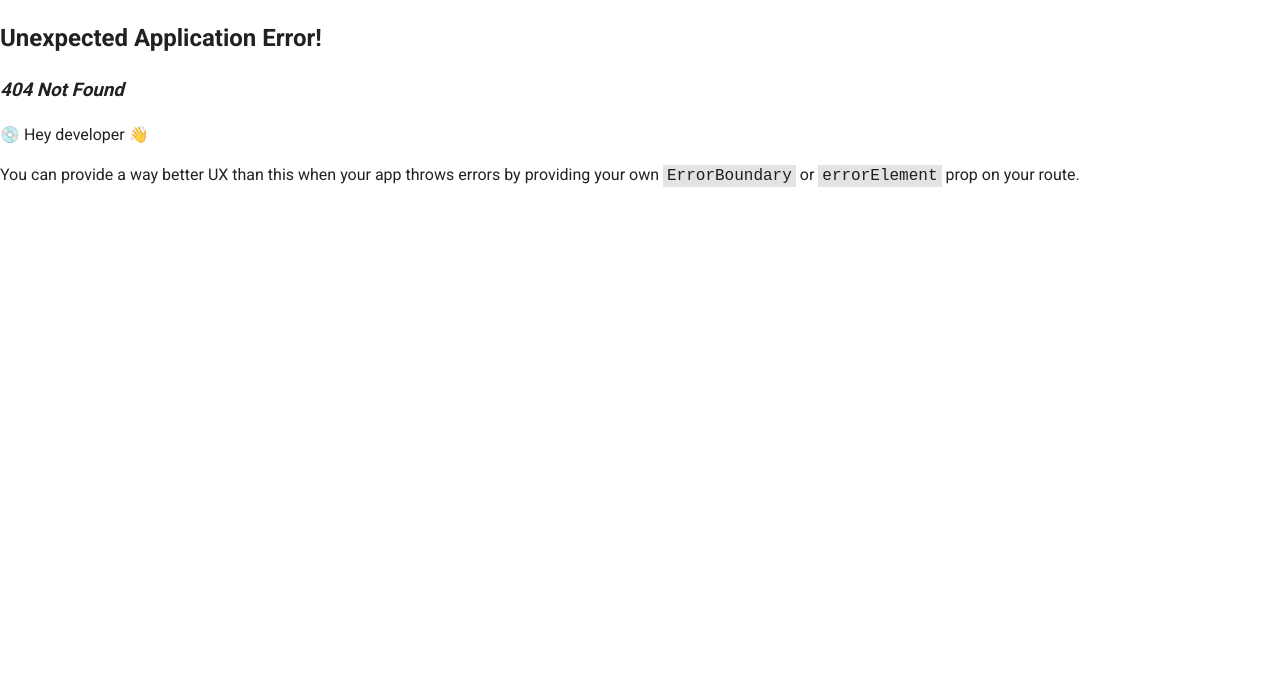
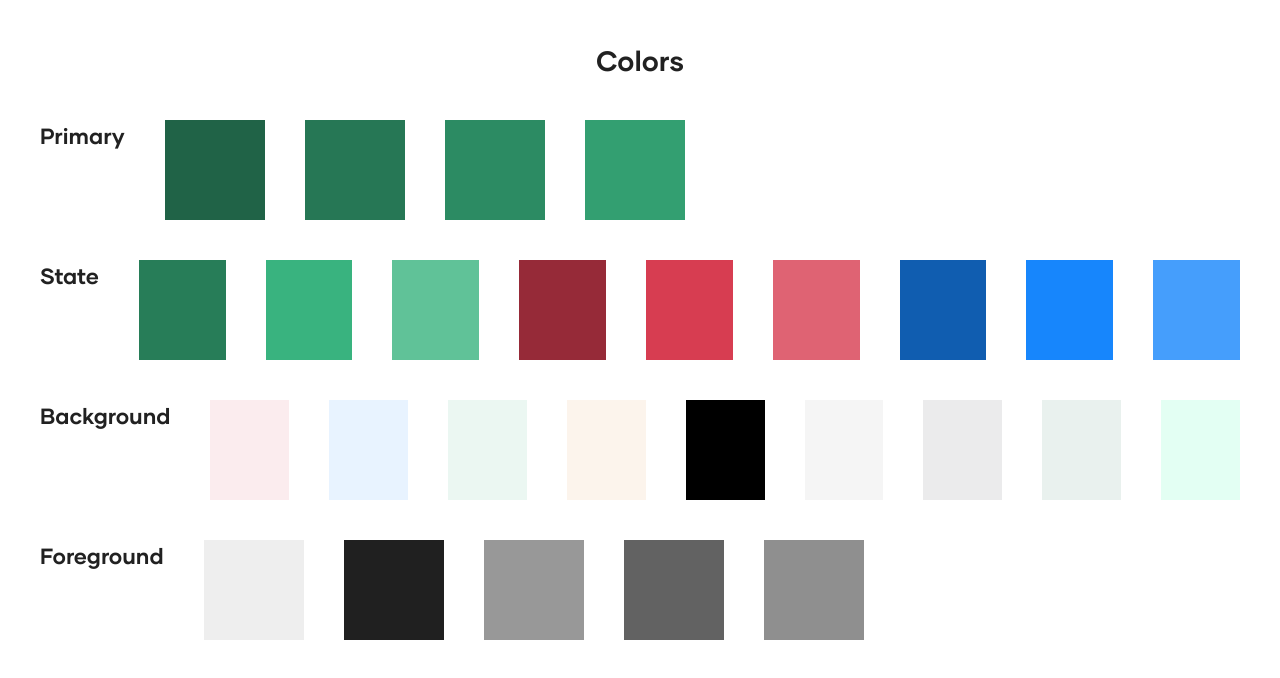
Before and after one commit to creditbook-poc/wlk-mui, a React (Vite) app: page /colors in a window 1280 px wide. Before the commit this address had no page. Shown: the top 678 px of the page. Built offline with nearby package versions, Linux system fonts and the light colour scheme.

Commit message:
added colors demonstration

```diff
--- a/src/App.tsx
+++ b/src/App.tsx
@@ -1,5 +1,5 @@
 import { Stack, Typography } from "@mui/material";
-import Layout from "./components";
+import Layout from "./components/Layout";
 import { Link } from "react-router-dom";
 
 function App() {
--- /dev/null
+++ b/src/components/Colors.tsx
@@ -0,0 +1,224 @@
+import { Box, Stack, Typography, useTheme } from "@mui/material";
+
+export function Colors() {
+  const theme = useTheme();
+
+  return (
+    <>
+      <Box mt={5} textAlign="center">
+        <Typography variant="h1">Colors</Typography>
+      </Box>
+      <Stack marginTop={5} marginX={5} direction="row" spacing={5}>
+        <Typography variant="h3">Primary</Typography>
+        <Box
+          sx={{
+            width: 100,
+            height: 100,
+            backgroundColor: "primary.dark",
+          }}
+        ></Box>
+        <Box
+          sx={{
+            width: 100,
+            height: 100,
+            backgroundColor: "primary.main",
+          }}
+        ></Box>
+        <Box
+          sx={{
+            width: 100,
+            height: 100,
+            backgroundColor: "primary.light",
+          }}
+        ></Box>
+        <Box
+          sx={{
+            width: 100,
+            height: 100,
+            backgroundColor: "primary.extraLight",
+          }}
+        ></Box>
+      </Stack>
+
+      <Stack marginTop={5} marginX={5} direction="row" spacing={5}>
+        <Typography variant="h3">State</Typography>
+        <Box
+          sx={{
+            width: 100,
+            height: 100,
+            backgroundColor: "success.dark",
+          }}
+        ></Box>
+        <Box
+          sx={{
+            width: 100,
+            height: 100,
+            backgroundColor: "success.main",
+          }}
+        ></Box>
+        <Box
+          sx={{
+            width: 100,
+            height: 100,
+            backgroundColor: "success.light",
+          }}
+        ></Box>
+        <Box
+          sx={{
+            width: 100,
+            height: 100,
+            backgroundColor: "error.dark",
+          }}
+        ></Box>
+        <Box
+          sx={{
+            width: 100,
+            height: 100,
+            backgroundColor: "error.main",
+          }}
+        ></Box>
+        <Box
+          sx={{
+            width: 100,
+            height: 100,
+            backgroundColor: "error.light",
+          }}
+        ></Box>
+        <Box
+          sx={{
+            width: 100,
+            height: 100,
+            backgroundColor: "info.dark",
+          }}
+        ></Box>
+        <Box
+          sx={{
+            width: 100,
+            height: 100,
+            backgroundColor: "info.main",
+          }}
+        ></Box>
+        <Box
+          sx={{
+            width: 100,
+            height: 100,
+            backgroundColor: "info.light",
+          }}
+        ></Box>
+      </Stack>
+
+      <Stack marginTop={5} marginX={5} direction="row" spacing={5}>
+        <Typography variant="h3">Background</Typography>
+        <Box
+          sx={{
+            width: 100,
+            height: 100,
+            backgroundColor: `${theme.background.cardDanger}`,
+          }}
+        ></Box>
+        <Box
+          sx={{
+            width: 100,
+            height: 100,
+            backgroundColor: `${theme.background.cardImportant}`,
+          }}
+        ></Box>
+        <Box
+          sx={{
+            width: 100,
+            height: 100,
+            backgroundColor: `${theme.background.cardSuccess}`,
+          }}
+        ></Box>
+        <Box
+          sx={{
+            width: 100,
+            height: 100,
+            backgroundColor: `${theme.background.cardWarning}`,
+          }}
+        ></Box>
+        <Box
+          sx={{
+            width: 100,
+            height: 100,
+            backgroundColor: `${theme.background.overlayBlack}`,
+          }}
+        ></Box>
+        <Box
+          sx={{
+            width: 100,
+            height: 100,
+            backgroundColor: `${theme.background.surfaceBasic}`,
+          }}
+        ></Box>
+        <Box
+          sx={{
+            width: 100,
+            height: 100,
+            backgroundColor: `${theme.background.surfaceDisabled}`,
+          }}
+        ></Box>
+        <Box
+          sx={{
+            width: 100,
+            height: 100,
+            backgroundColor: `${theme.background.surfacePrimary}`,
+          }}
+        ></Box>
+        <Box
+          sx={{
+            width: 100,
+            height: 100,
+            backgroundColor: `${theme.background.surfaceSelected}`,
+          }}
+        ></Box>
+      </Stack>
+
+      <Stack margin={5} direction="row" spacing={5}>
+        <Typography variant="h3">Foreground</Typography>
+        <Box
+          sx={{
+            width: 100,
+            height: 100,
+            backgroundColor: `${theme.foreground.border}`,
+          }}
+        ></Box>
+        <Box
+          sx={{
+            width: 100,
+            height: 100,
+            backgroundColor: `${theme.foreground.highEmphasis}`,
+          }}
+        ></Box>
+        <Box
+          sx={{
+            width: 100,
+            height: 100,
+            backgroundColor: `${theme.foreground.lowEmphasis}`,
+          }}
+        ></Box>
+        <Box
+          sx={{
+            width: 100,
+            height: 100,
+            backgroundColor: `${theme.foreground.mediumEmphasis}`,
+          }}
+        ></Box>
+        <Box
+          sx={{
+            width: 100,
+            height: 100,
+            backgroundColor: `${theme.foreground.placeholder}`,
+          }}
+        ></Box>
+        <Box
+          sx={{
+            width: 100,
+            height: 100,
+            backgroundColor: `${theme.foreground.reversedEmphasis}`,
+          }}
+        ></Box>
+      </Stack>
+    </>
+  );
+}
```
Also changed, not shown: src/main.tsx (+6 -1 lines), src/components/Layout.tsx (renamed from src/components/index.tsx).
